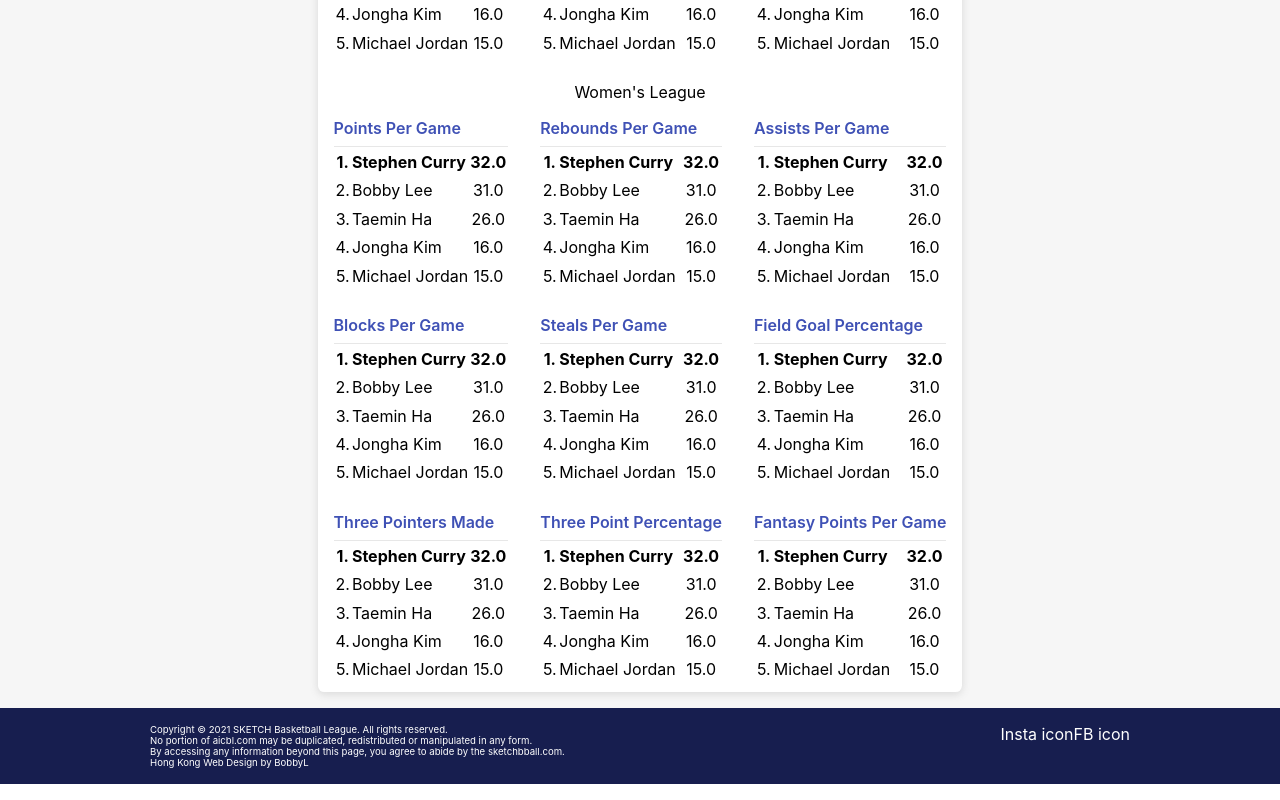
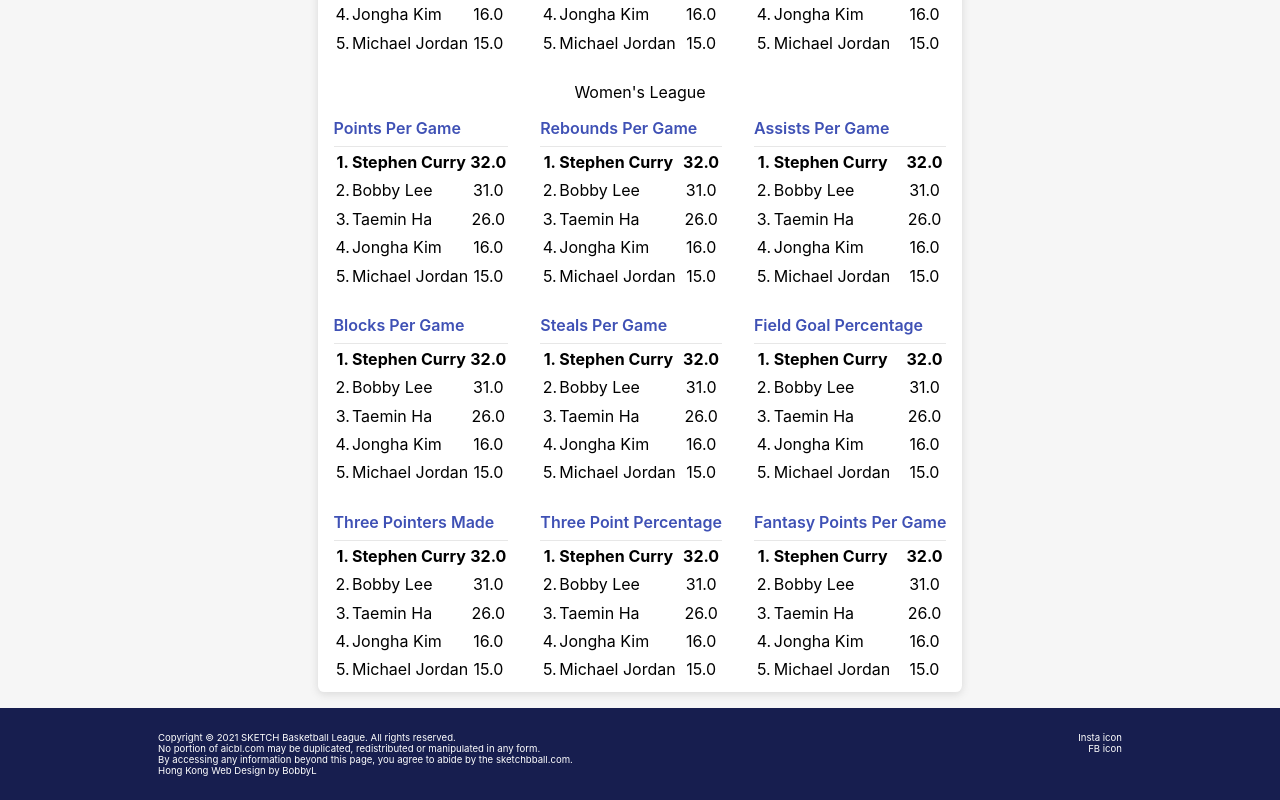
Before and after one commit to SketchBasketball/Sketch-ui, a React (Create React App) app: page /leagues in a window 1280 px wide. Shown: the part 1562-2362 px from the top of the page. Built offline with nearby package versions, Linux system fonts and the light colour scheme; no server answers.

Commit message:
add footer layout detail

```diff
--- a/src/components/Footer.scss
+++ b/src/components/Footer.scss
@@ -8,14 +8,21 @@
 .footer-content {
   max-width: 980px;
   width: 100%;
-  padding: 1rem;
   display: flex;
   justify-content: space-between;
+  font-size: 0.6rem;
 }
 
 .footer-content-left {
-  font-size: 0.6rem;
+  margin: 1.5rem 0.5rem;
   display: flex;
   flex-direction: column;
   align-items: flex-start;
 }
+
+.footer-content-right {
+  margin: 1.5rem 0.5rem;
+  display: flex;
+  flex-direction: column;
+  align-items: flex-end;
+}
```
